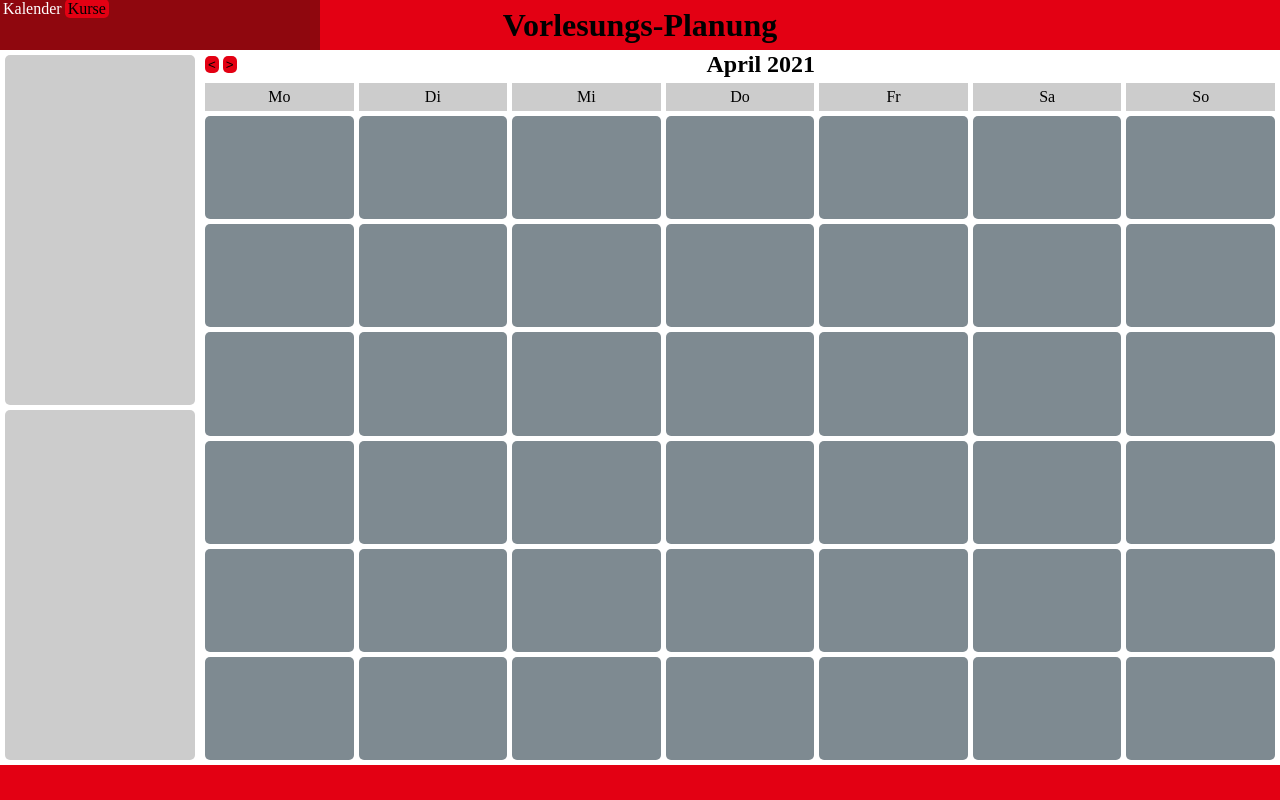
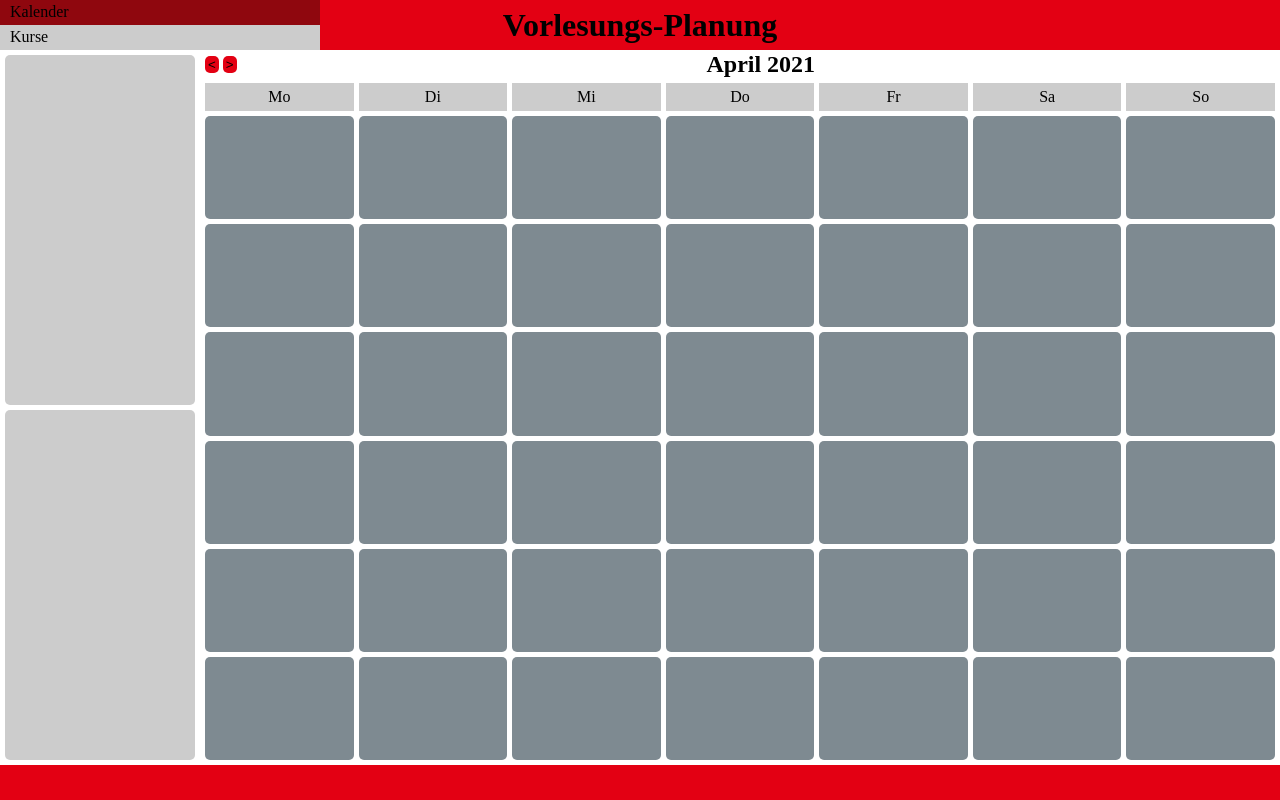
Before and after one commit to AntVil/vorlesungs-planung, a plain HTML site: page src/public/pages/calendar/index.html in a window 1280 px wide. Drawn offline with Linux system fonts and the light colour scheme; no server answers.

Commit message:
updated nav

```diff
--- a/src/public/generic-styles/classes.css
+++ b/src/public/generic-styles/classes.css
@@ -1,4 +1,4 @@
-button, a{
+button{
     background-color: var(--theme-color-1);
     border: none;
     border-radius: 5px;
@@ -6,7 +6,7 @@ button, a{
     padding: 1px 3px 1px 3px;
 }
 
-button:hover, a:hover{
+button:hover{
     background-color: var(--theme-color-2);
     color: var(--text-color-2);
 }
--- a/src/public/generic-styles/layout.css
+++ b/src/public/generic-styles/layout.css
@@ -17,6 +17,7 @@ nav{
     grid-column: 1 / span 1;
     grid-row: 1 / span 1;
     z-index: 1;
+    display: grid;
 }
 
 header{
--- a/src/public/generic-styles/style.css
+++ b/src/public/generic-styles/style.css
@@ -43,6 +43,15 @@ nav{
     background-color: var(--theme-color-2);
 }
 
+nav>a{
+    padding: 2.5px 2.5px 2.5px 10px;
+    background-color: var(--theme-color-5);
+}
+
+nav>a:hover{
+    background-color: var(--theme-color-2);
+}
+
 main{
     background-color: var(--theme-color-3);
 }
--- a/src/public/pages/calendar/index.html
+++ b/src/public/pages/calendar/index.html
@@ -15,7 +15,7 @@
     </head>
 
     <body>
-        <nav><a href="../class_overview/index.html">Kalender</a><a href="../class_overview/index.html">Kurse</a></nav>
+        <nav><a href="../calendar/index.html">Kalender</a><a href="../class_overview/index.html">Kurse</a></nav>
         <header><h1>Vorlesungs-Planung</h1></header>
         <input id="rightbar_checkbox" type="checkbox" />
         <main>
```
Also changed, not shown: src/public/pages/class_overview/index.html (+1 -1 lines).
